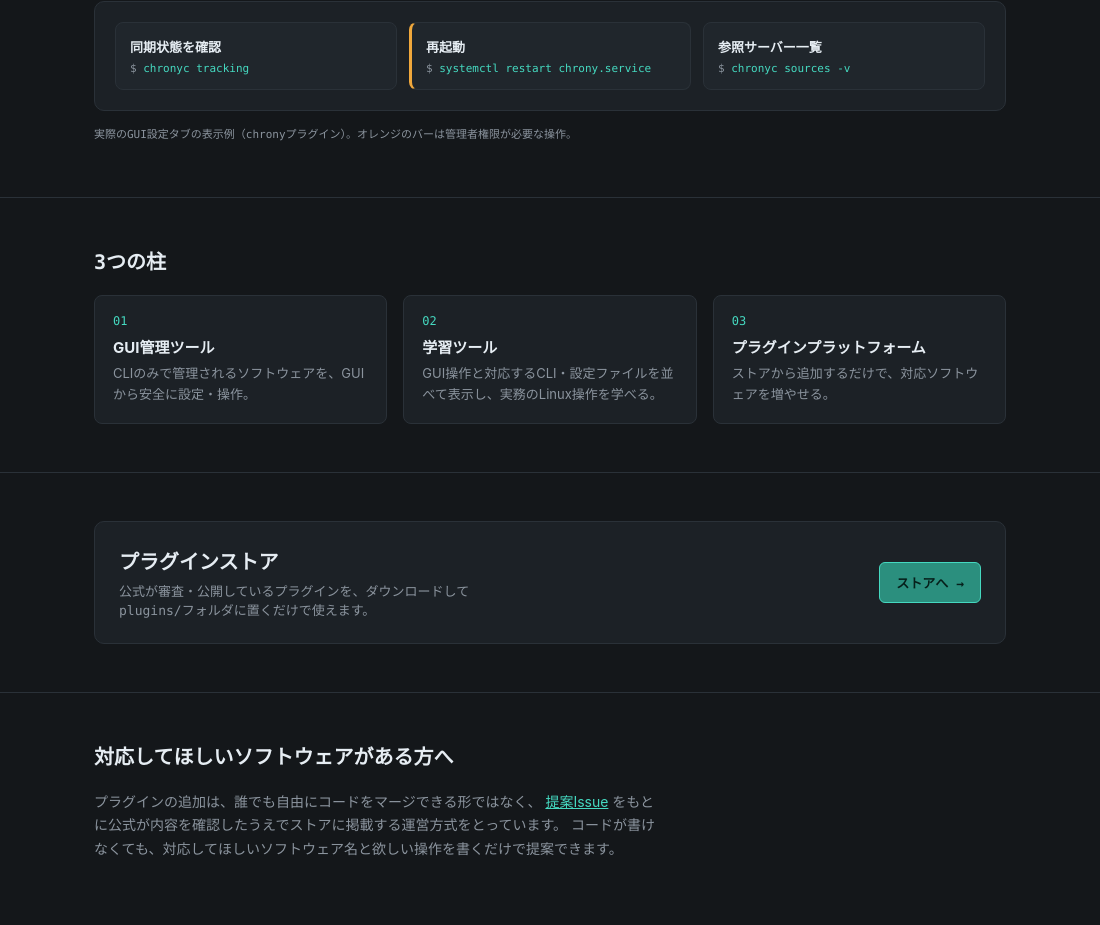
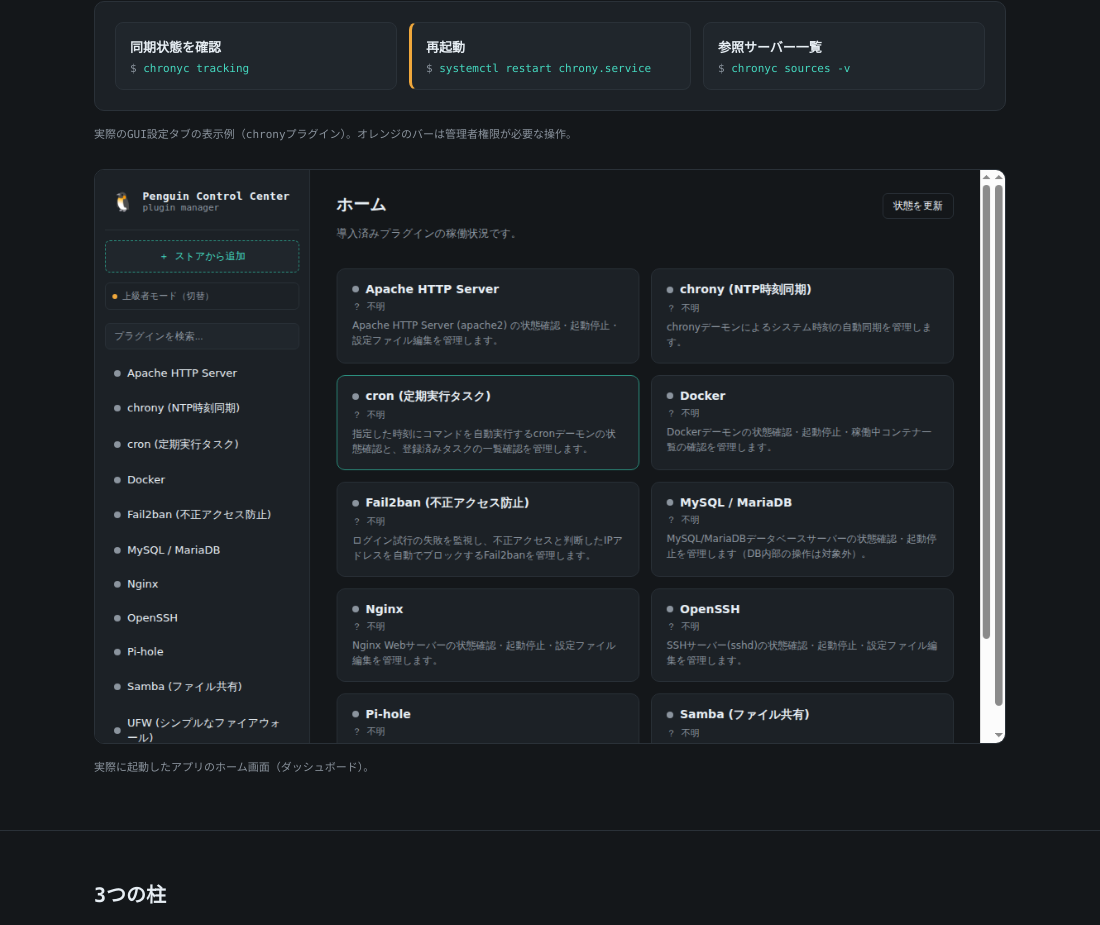
Before and after one commit to RT2231/penguin-control-center, an Electron app: page docs/index.html in a window 1100 px wide. Shown: the part 492-1417 px from the top of the page. Drawn offline with Linux system fonts and the light colour scheme.

Commit message:
実際に起動したアプリのスクリーンショットをREADME・公式サイトに追加

```diff
--- a/docs/index.html
+++ b/docs/index.html
@@ -99,6 +99,9 @@
       </div>
     </div>
     <div class="demo-caption">実際のGUI設定タブの表示例（chronyプラグイン）。オレンジのバーは管理者権限が必要な操作。</div>
+
+    <img src="screenshot-dashboard.png" alt="Penguin Control Centerのホーム画面スクリーンショット" style="width:100%;border-radius:10px;border:1px solid var(--border);margin-top:28px;display:block;" />
+    <div class="demo-caption">実際に起動したアプリのホーム画面（ダッシュボード）。</div>
   </div>
 </header>
 
```
Also changed, not shown: README.md, docs/screenshot-dashboard.png (added), screenshots/config-diff.png (added), screenshots/dashboard.png (added), screenshots/plugin-action.png (added).
